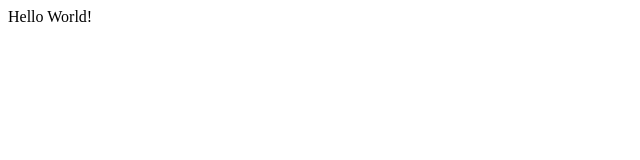
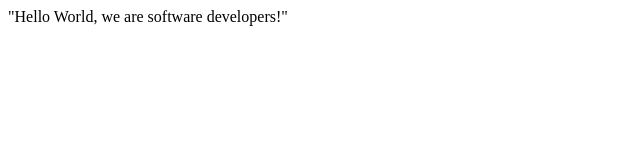
Before and after one commit to NovigradCoder/Microverse-Trials-2, a plain HTML site: page index.html in a window 1280 px wide. Shown: the whole page, without its empty margins (0-640 px from the left). Drawn offline with Linux system fonts and the light colour scheme.

Commit message:
Hello World message

```diff
--- a/index.html
+++ b/index.html
@@ -8,7 +8,7 @@
 
   <body>
 
-    Hello World!
+    "Hello World, we are software developers!"
     <script src="https://cdn.freecodecamp.org/testable-projects-fcc/v1/bundle.js"></script>
 
     <!--
```
